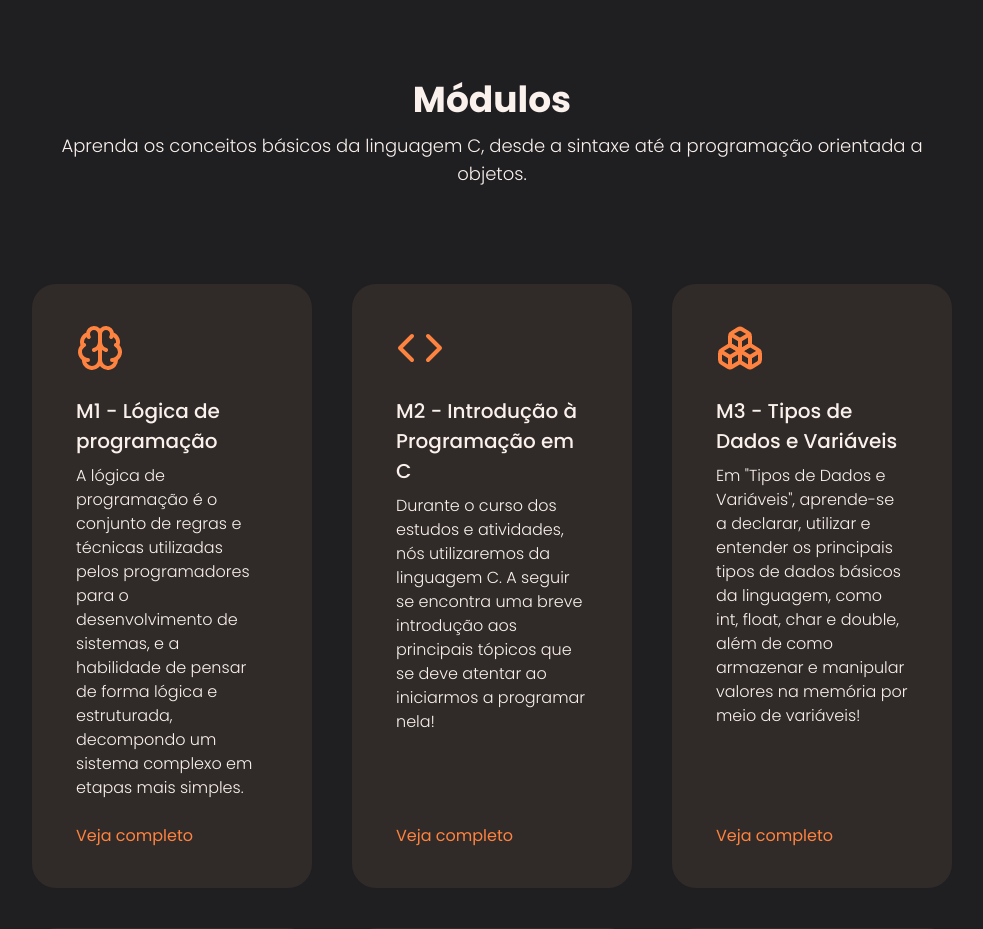
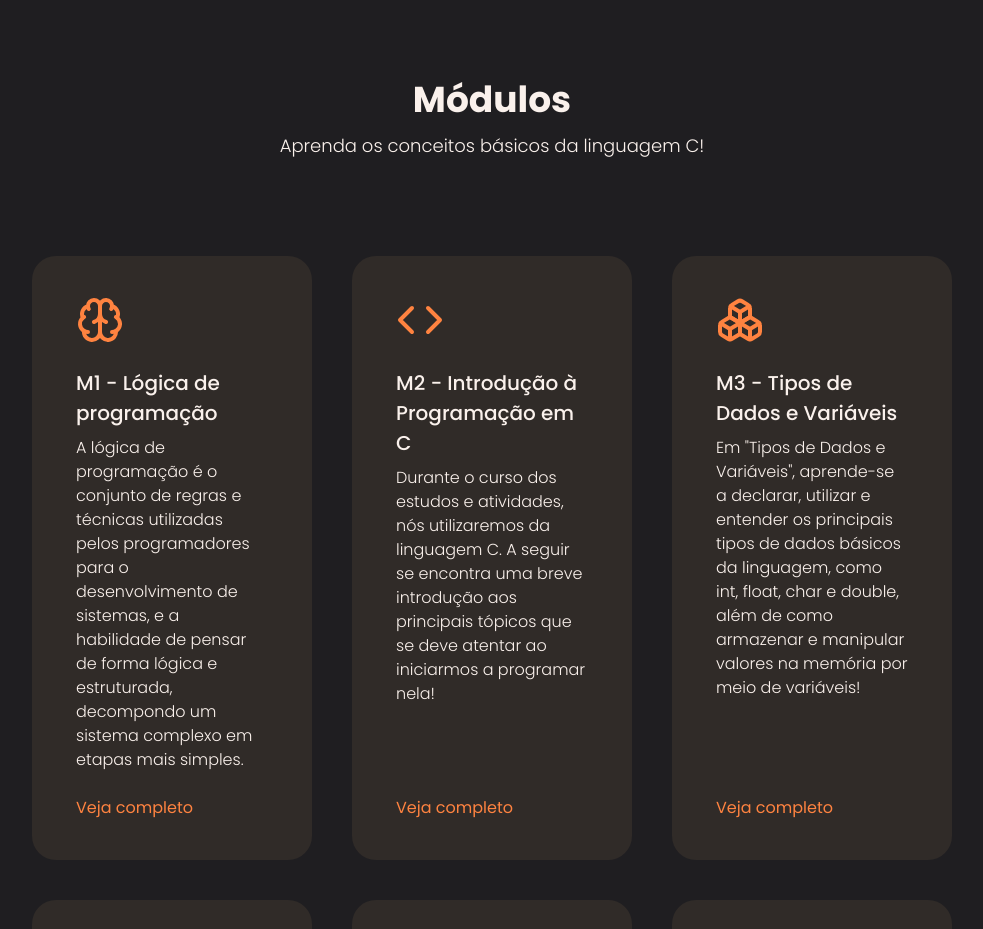
Before and after one commit to kauesandrade/BugHunters, a Next.js app: page / in a window 1280 px wide. Shown: the part 1540-2469 px from the top of the page, without its empty margins (148-1131 px from the left). Built offline with nearby package versions, Linux system fonts and the light colour scheme.

Commit message:
"programção orientada a objetos" | 25/05 02:54

```diff
--- a/src/app/conteudos/page.tsx
+++ b/src/app/conteudos/page.tsx
@@ -6,7 +6,7 @@ const Conteudos = () => {
         <>
             <SectionModulos
                 title="Módulos"
-                description="Aprenda os conceitos básicos da linguagem C, desde a sintaxe até a programação orientada a objetos."
+                description="Aprenda os conceitos básicos da linguagem C!"
                 modulos={[
                     {
                       icon: <Brain className="text-orange" size={"48px"} />,
--- a/src/app/page.tsx
+++ b/src/app/page.tsx
@@ -11,7 +11,7 @@ export default function Home() {
     <Banner />
     <SectionModulos
       title="Módulos"
-      description="Aprenda os conceitos básicos da linguagem C, desde a sintaxe até a programação orientada a objetos."
+      description="Aprenda os conceitos básicos da linguagem C!"
       modulos={[
         {
           icon: <Brain className="text-orange" size={"48px"} />,
```
